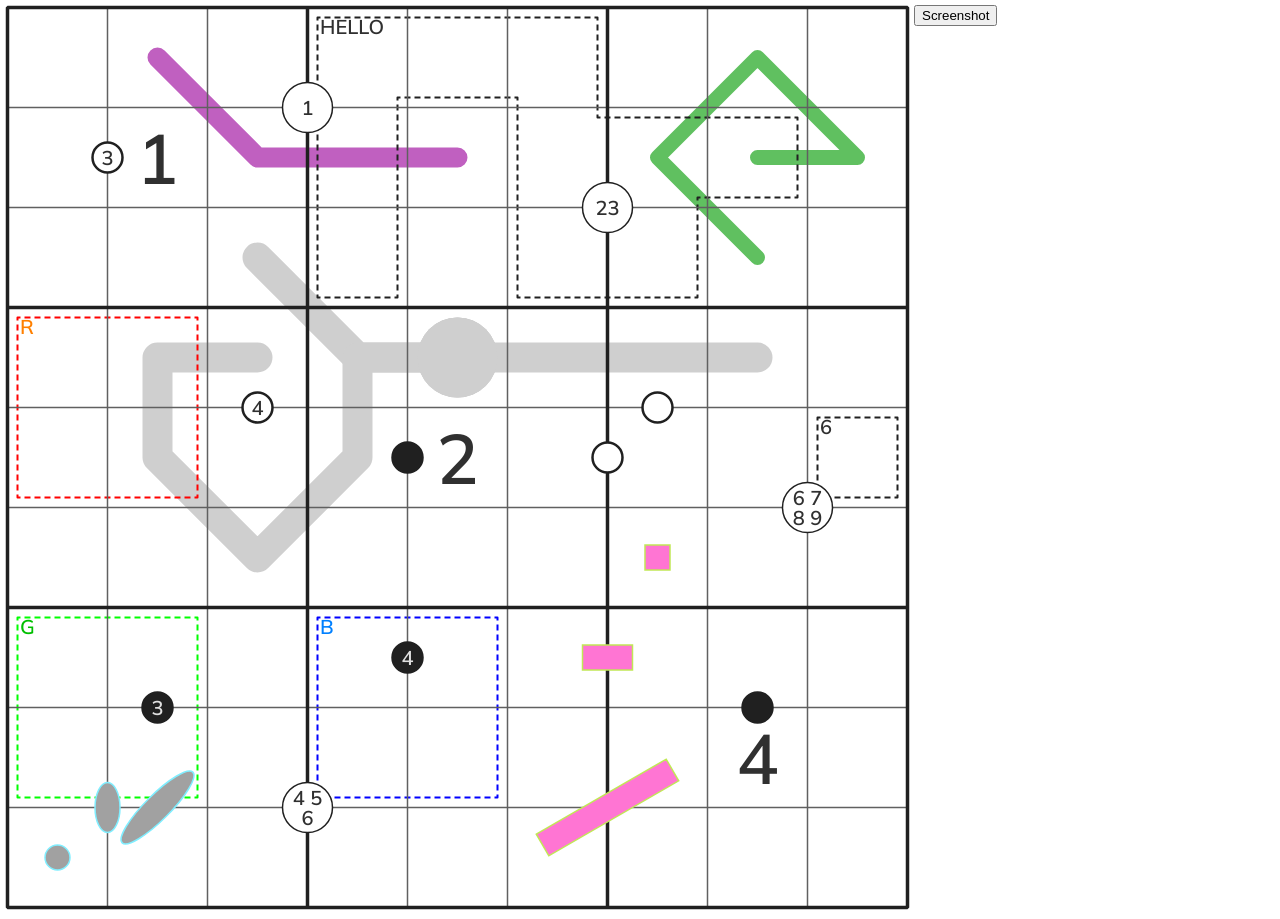
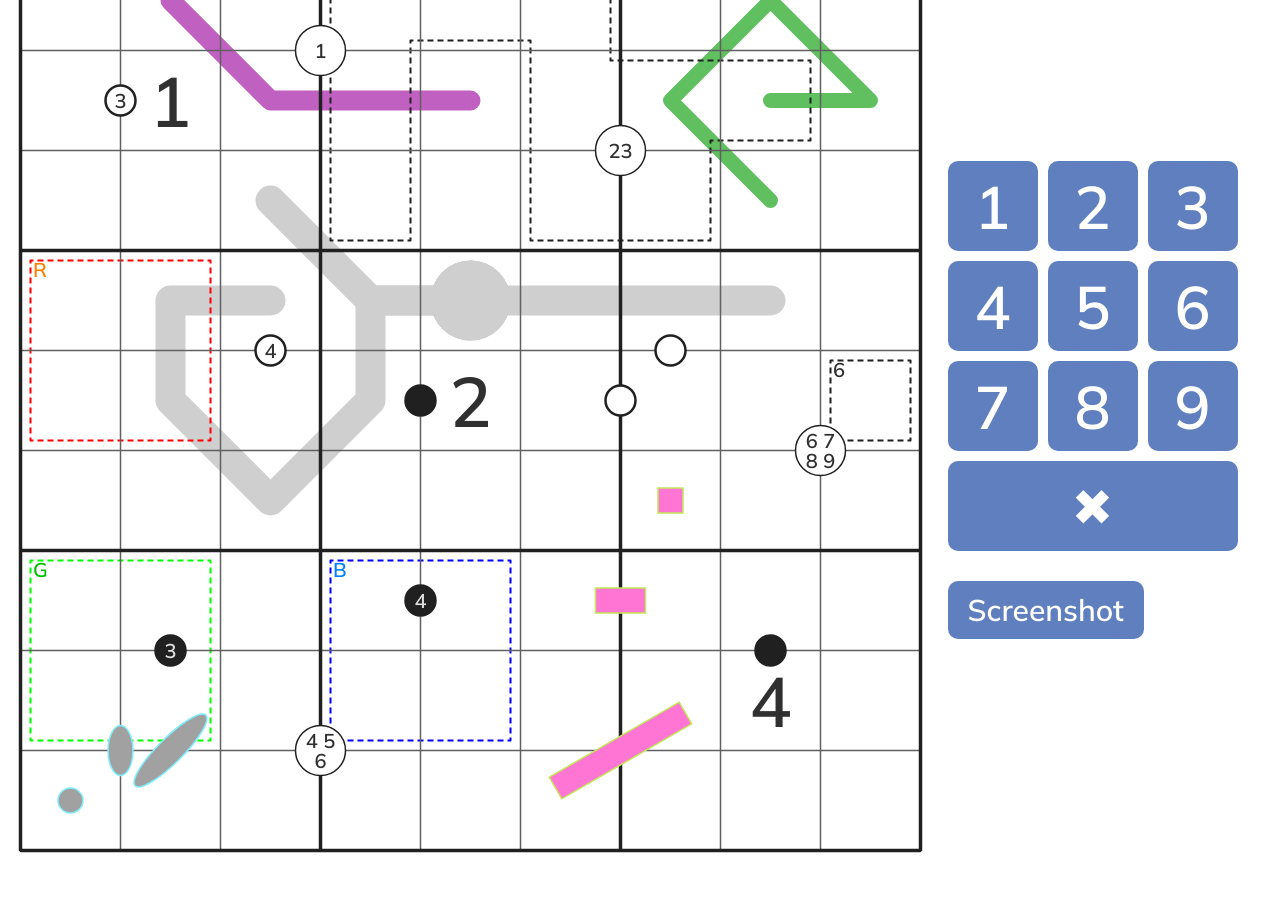
Before and after one commit to Fryer/sudoku-toolkit, a plain HTML site: page index.html in a window 1280 px wide. After the commit the page ends 853 px from the top, so only its background shows below. Drawn offline with Linux system fonts and the light colour scheme.

Commit message:
Added digit input panel.

```diff
--- a/index.html
+++ b/index.html
@@ -7,16 +7,56 @@
 <link href="https://fonts.googleapis.com/css2?family=Mulish:wght@600&display=swap" rel="stylesheet">
 <style>
 body {
+    display: flex;
+    justify-content: center;
+    height: 100vh;
+    margin: 0;
+}
+#board-container, .sidebar {
+    display: flex;
+    flex-direction: column;
+    justify-content: center;
+    margin: 5px 0;
+}
+.board {
+    flex: 0 0 auto;
+}
+.panel {
+    width: max-content;
+    margin: 10px 20px;
+}
+button {
+    font-family: 'Mulish', sans-serif;
+    font-size: 30px;
+    color: #ffffff;
+    background: #607fbf;
+    border: 0;
+    border-radius: 10px;
     margin: 5px;
+    padding: 10px 20px;
+    cursor: pointer;
+}
+button:active {
+    color: #dfdfdf;
+    background: #5070af;
+}
+.digit-button {
+    font-size: 60px;
+    width: 90px;
+    height: 90px;
+    padding: 0;
+}
+.delete-button {
+    font-size: 50px;
+    width: 290px;
+    height: 90px;
+    padding: 0;
 }
 </style>
 <link id="board-style" href="board-style.css" rel="stylesheet">
 </head>
 <body>
-<span id="board-container"></span>
-<script src="puzzle.js" type="module"></script>
-<script src="renderer.js" type="module"></script>
-<script src="input.js" type="module"></script>
+<div id="board-container"></div>
 <script type="module">
 import { loadFromFPuzzles } from './puzzle.js';
 import { createBoard } from './renderer.js';
@@ -33,7 +73,17 @@ startInput(board);
 
 window.board = board;
 </script>
-<button id="capture-button" style="vertical-align: top">Screenshot</button>
+<div class="sidebar">
+<div class="panel">
+<button class="digit-button">1</button><button class="digit-button">2</button><button class="digit-button">3</button><br>
+<button class="digit-button">4</button><button class="digit-button">5</button><button class="digit-button">6</button><br>
+<button class="digit-button">7</button><button class="digit-button">8</button><button class="digit-button">9</button><br>
+<button class="delete-button">&#10006;&#65038;</button>
+</div>
+<div class="panel">
+<button id="capture-button">Screenshot</button>
+</div>
+</div>
 <img id="capture-image" style="display: none">
 <canvas id="capture-canvas" width="905" height="905" style="display: none"></canvas>
 <script src="capture.js"></script>
```
